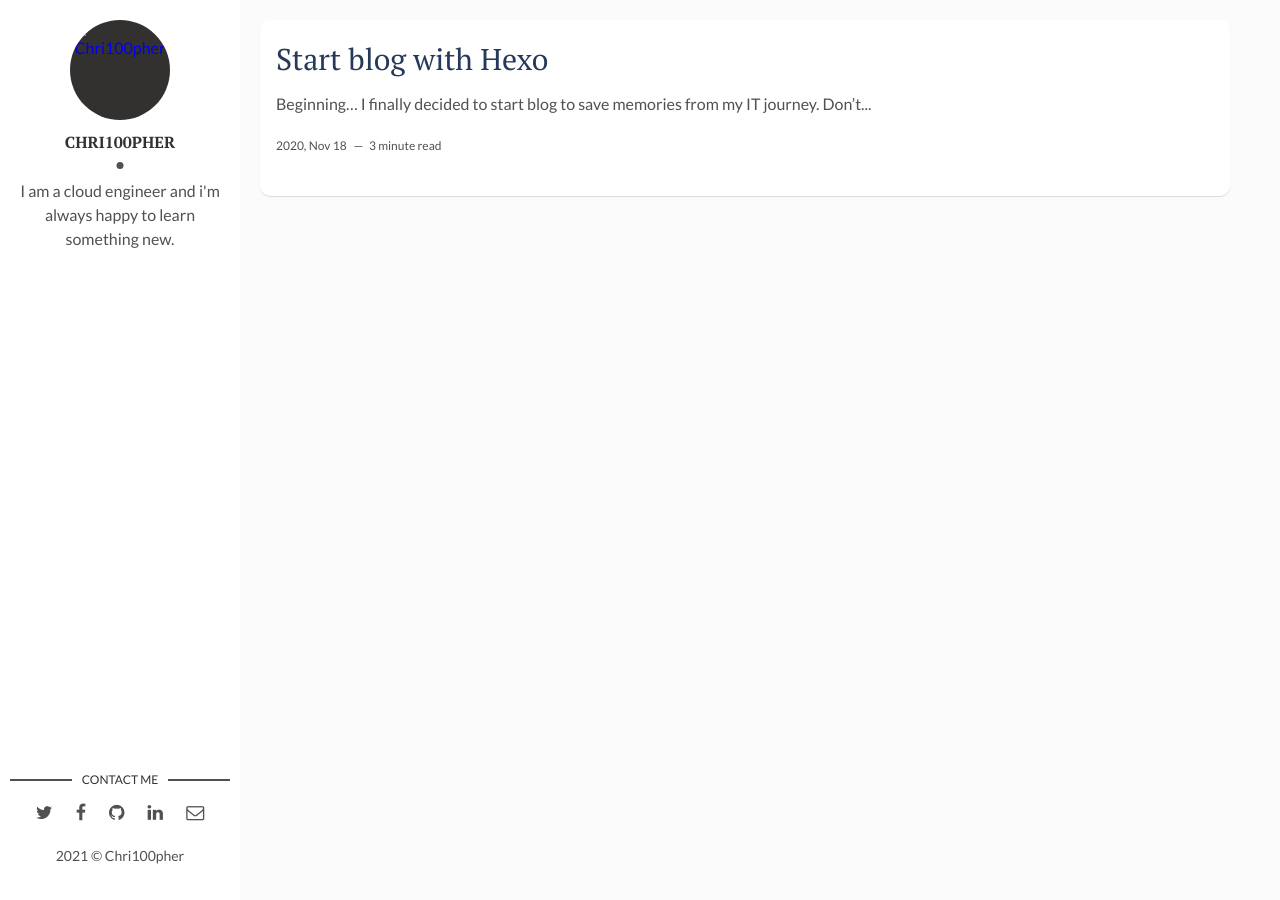
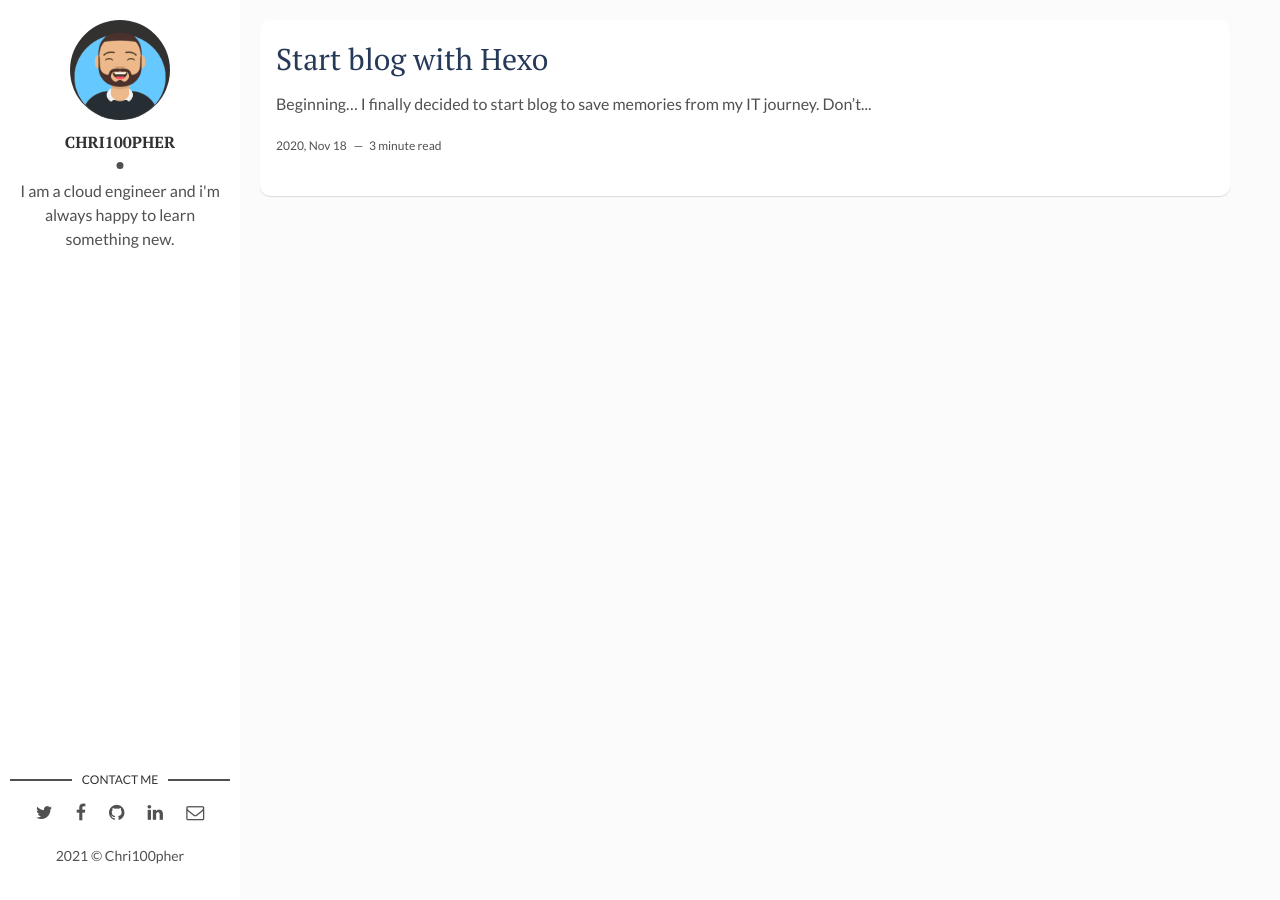
Before and after one commit to PilarChris/pilarchris.github.io, a Jekyll site: the page built from index.html, in a window 1280 px wide. Built offline with Jekyll 4.4.1, drawn with Linux system fonts in a browser that asks for light colours; the list of posts is cut into pages by our own code.

Commit message:
Update _config.yml

```diff
--- a/_config.yml
+++ b/_config.yml
@@ -8,7 +8,7 @@ site-twitter: #if your site has a twitter account, enter it here
 
 # Author Settings
 author: Chri100pher
-author-img: img/avatar.png # add your photo
+author-img: avatar.png # add your photo
 about-author: I am a cloud engineer and i'm always happy to learn something new.
 social-twitter: _Chri100pher_ # add your Twitter handle
 social-facebook: # add your Facebook handle
```
